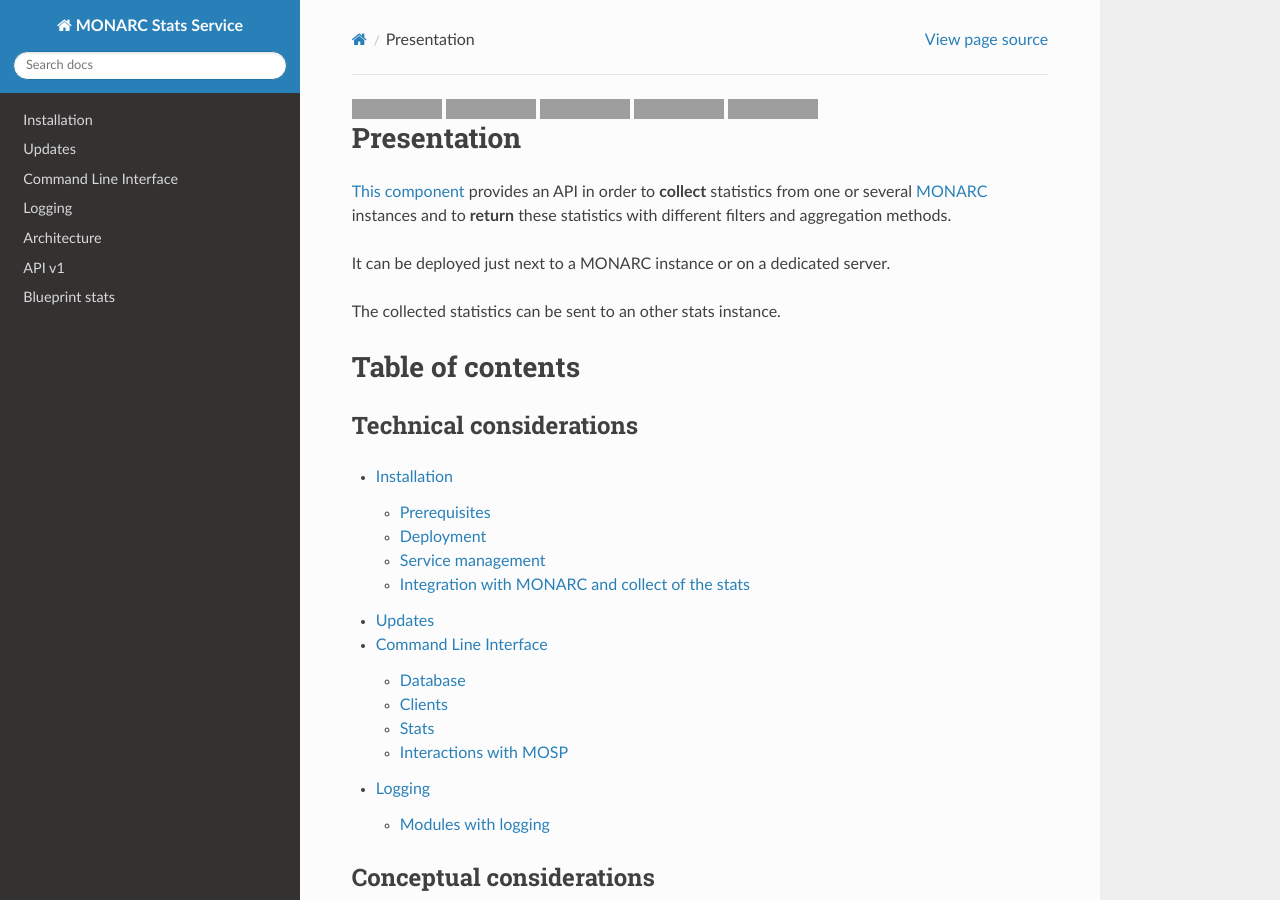
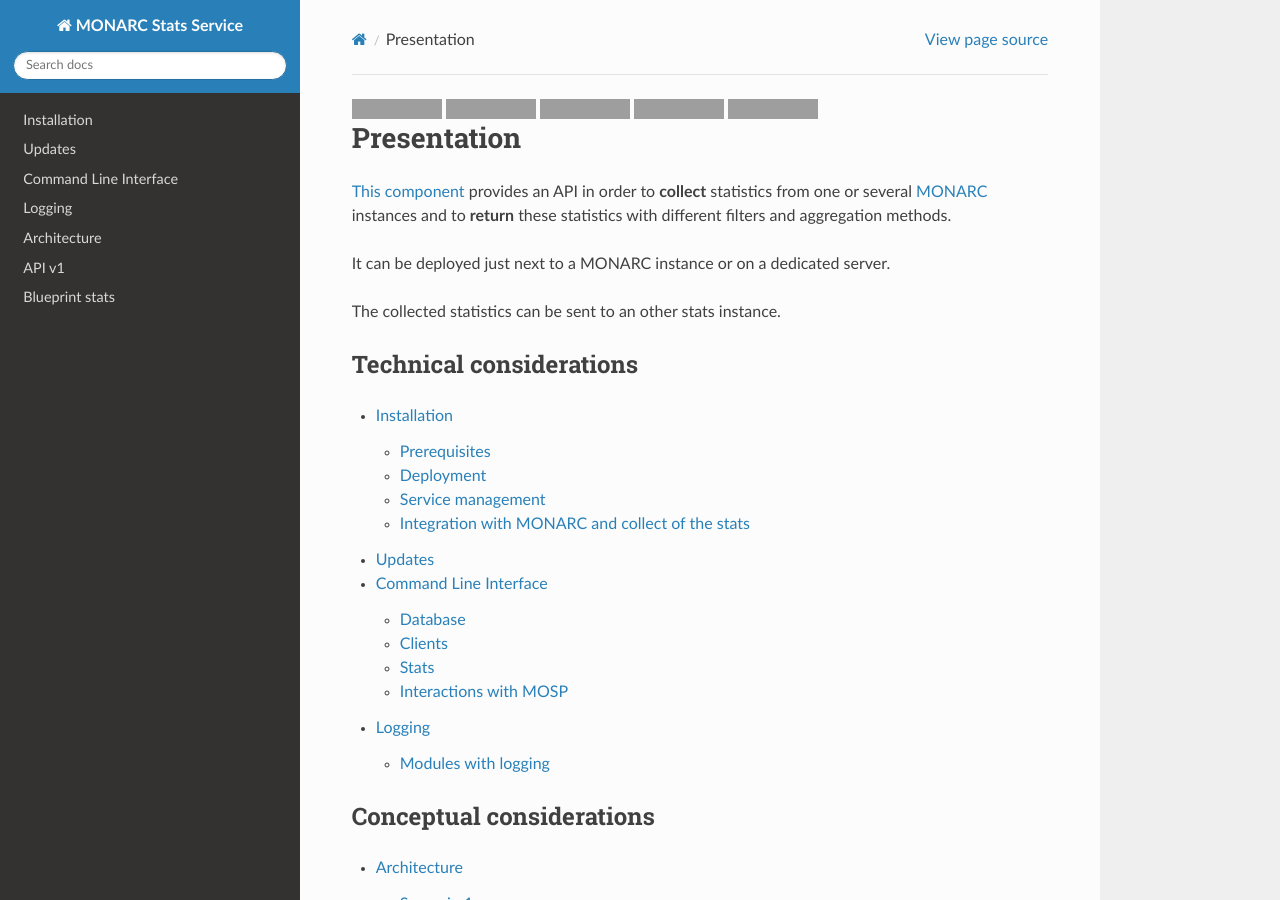
Before and after one commit to monarc-project/stats-service, a Sphinx documentation site: the page built from docs/index.rst, in a window 1280 px wide and 900 px high. Built offline with Sphinx 7.4.7 and the Read the Docs theme 2.0.0, drawn with Linux system fonts in a browser that asks for light colours; grey boxes are pictures that could not be loaded.

```diff
--- a/docs/conf.py
+++ b/docs/conf.py
@@ -22,7 +22,7 @@ copyright = '2020-2021, Cédric Bonhomme <cedric@cedricbonhomme.org>'
 author = 'Cédric Bonhomme <cedric@cedricbonhomme.org>'
 
 # The full version, including alpha/beta/rc tags
-release = '0.1.0'
+release = '0.3.0'
 
 
 # -- General configuration ---------------------------------------------------
@@ -55,3 +55,19 @@ html_theme = 'sphinx_rtd_theme'
 # relative to this directory. They are copied after the builtin static files,
 # so a file named "default.css" will overwrite the builtin "default.css".
 #html_static_path = ['_static']
+
+
+# -- Options for LaTeX output -------------------------------------------------
+
+
+latex_engine = 'pdflatex'
+
+latex_logo = '../statsservice/static/img/stats-service-logo.png'
+
+latex_documents = [
+  ('index', 'MONARC_Stats_Service.tex', u'MONARC Stats Service',
+   u'CASES Luxembourg', 'howto'),
+]
+
+latex_show_urls = True
+latex_show_pagerefs = True
--- a/docs/index.rst
+++ b/docs/index.rst
@@ -26,6 +26,11 @@
       :alt: PyPi version
 
 
+
+.. raw:: latex
+
+  \clearpage
+
 Presentation
 ============
 
@@ -38,9 +43,6 @@ It can be deployed just next to a MONARC instance or on a dedicated server.
 
 The collected statistics can be sent to an other stats instance.
 
-
-Table of contents
-=================
 
 Technical considerations
 ------------------------
```
